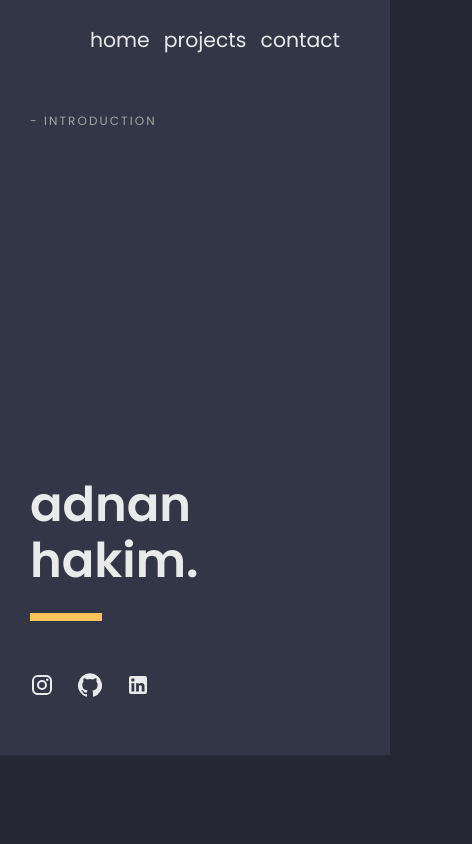
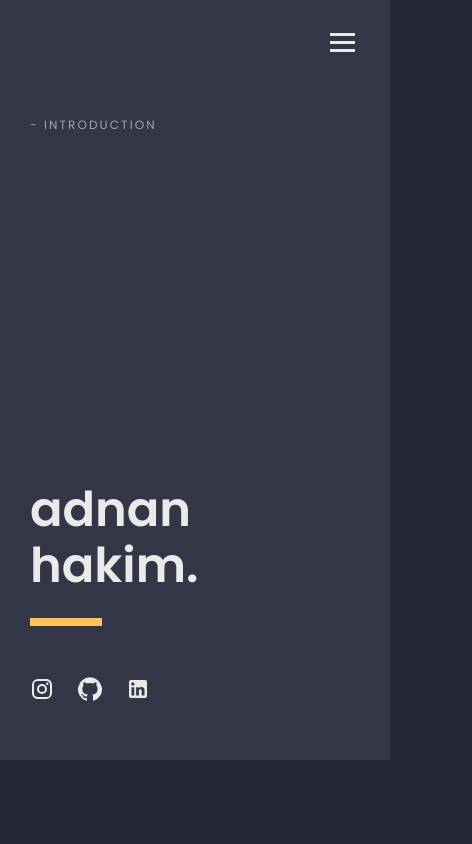
Before and after one commit to adnanhakim/react-portfolio, a React (Create React App) app: page / in a window 390 px wide. Shown: the top 844 px of the page, 472 px wide, since content can reach past the window. Built offline with nearby package versions, Linux system fonts and the light colour scheme; no server answers; the database is empty.

Commit message:
Finished navbar

```diff
--- a/src/App.css
+++ b/src/App.css
@@ -3,6 +3,10 @@
 * {
    margin: 0;
    font-family: 'Poppins', sans-serif;
+}
+
+html {
+   overflow-x: hidden;
 }
 
 body {
@@ -16,6 +20,7 @@ body {
    background-color: var(--secondary);
    color: var(--text);
    text-transform: lowercase;
+   overflow-x: hidden;
 }
 
 .header {
--- a/src/components/Footer.css
+++ b/src/components/Footer.css
@@ -30,7 +30,7 @@
 }
 
 .footer-left > .button {
-   margin: 6rem 0px 2rem 0px;
+   margin: 3rem 0px 2rem 0px;
    text-decoration: none;
 }
 
--- a/src/components/Footer.js
+++ b/src/components/Footer.js
@@ -50,13 +50,6 @@ function Footer({ resume }) {
                      <div className="title">
                         got a project? <br />
                         let's talk.
-                     </div>
-                     <div className="body">
-                        lorem ipsum dolor sit amet consectetur adipisicing elit.
-                        Ducimus dolorum laborum vel assumenda quia commodi
-                        officia illo facilis, corrupti blanditiis voluptas
-                        maiores amet? Voluptates perferendis maiores itaque quos
-                        eius ex.
                      </div>
                      <div className="button">
                         <a href="mailto:adnanhakim007@gmail.com">
--- a/src/components/Home.css
+++ b/src/components/Home.css
@@ -1,7 +1,7 @@
 .home-container {
    background-color: var(--primary);
    min-height: 70vh;
-   padding: 0px 50px;
+   padding: 10vh 50px 0px 50px;
 }
 
 .home {
@@ -75,7 +75,7 @@
 /* Media Queries */
 @media screen and (max-width: 768px) {
    .home-container {
-      padding: 0px 30px;
+      padding: 10vh 30px 0px 30px;
       height: 80vh;
    }
 
--- a/src/components/Navbar.css
+++ b/src/components/Navbar.css
@@ -1,24 +1,52 @@
 .navbar-container {
    background-color: var(--primary);
-   height: 80px;
-   position: sticky;
+   width: 100%;
+   height: 10vh;
+   position: fixed;
    top: 0;
    left: 0;
    z-index: 100;
-   padding: 0px 50px;
 }
 
 .navbar {
    max-width: 1100px;
+   margin: auto;
+   position: relative;
+   width: 100%;
    height: 100%;
-   margin: auto;
    background-color: var(--primary);
    display: flex;
    justify-content: space-between;
    align-items: center;
 }
 
+.hamburger {
+   display: none;
+   cursor: pointer;
+}
+
+.hamburger div {
+   height: 3px;
+   width: 25px;
+   background-color: var(--text);
+   margin: 5px;
+   transition: all 0.3s ease;
+}
+
+.toggle .line1 {
+   transform: rotate(-45deg) translate(-5px, 6px);
+}
+
+.toggle .line2 {
+   opacity: 0;
+}
+
+.toggle .line3 {
+   transform: rotate(45deg) translate(-5px, -6px);
+}
+
 .navbar-links {
+   margin-right: 30px;
    width: 40%;
    display: flex;
    justify-content: space-between;
@@ -28,15 +56,38 @@
 
 .navbar-links li {
    list-style: none;
-   display: flex;
-   flex-direction: column;
-   align-items: center;
    cursor: pointer;
 }
 
 /* Media Queries */
 @media screen and (max-width: 768px) {
+   .navbar-container {
+      padding: 0px;
+   }
+
+   .hamburger {
+      display: block;
+      margin-right: 30px;
+   }
+
    .navbar-links {
+      display: none;
+      background-color: var(--card);
       width: 100%;
+      position: absolute;
+      top: 10vh;
+      left: 0px;
+      right: 0px;
+      padding: 0px;
+      margin: 0px;
+      flex-direction: column;
+      justify-content: space-evenly;
+      align-items: center;
+      font-size: 1rem;
+      height: 25vh;
+   }
+
+   .navbar-active {
+      display: flex;
    }
 }
--- a/src/components/Navbar.js
+++ b/src/components/Navbar.js
@@ -3,11 +3,34 @@ import './Navbar.css';
 import { animateScroll, scroller } from 'react-scroll';
 
 function Navbar() {
+   const toggleNavbar = () => {
+      document.getElementById('navbar-links').classList.toggle('navbar-active');
+      document.getElementById('hamburger').classList.toggle('toggle');
+   };
+
+   const closeNavbar = () => {
+      if (
+         document
+            .getElementById('navbar-links')
+            .classList.contains('navbar-active')
+      ) {
+         document
+            .getElementById('navbar-links')
+            .classList.remove('navbar-active');
+         document.getElementById('hamburger').classList.toggle('toggle');
+      }
+   };
+
    return (
       <div className="navbar-container">
          <div className="navbar">
             <div className="navbar-logo"></div>
-            <ul className="navbar-links">
+            <div id="hamburger" className="hamburger" onClick={toggleNavbar}>
+               <div className="line1"></div>
+               <div className="line2"></div>
+               <div className="line3"></div>
+            </div>
+            <ul id="navbar-links" className="navbar-links">
                <li
                   id="home-link"
                   onClick={() => {
@@ -15,6 +38,7 @@ function Navbar() {
                         duration: 1500,
                         smooth: true,
                      });
+                     closeNavbar();
                   }}>
                   Home
                </li>
@@ -24,8 +48,9 @@ function Navbar() {
                      scroller.scrollTo('projects', {
                         duration: 1500,
                         smooth: true,
-                        offset: -150,
+                        offset: -100,
                      });
+                     closeNavbar();
                   }}>
                   Projects
                </li>
@@ -36,6 +61,7 @@ function Navbar() {
                         duration: 1500,
                         smooth: true,
                      });
+                     closeNavbar();
                   }}>
                   Contact
                </li>
--- a/src/components/Projects.css
+++ b/src/components/Projects.css
@@ -67,6 +67,7 @@
    }
 
    .languages img {
+      margin: 0.75rem;
       max-height: 25px;
       max-width: 75px;
    }
```
